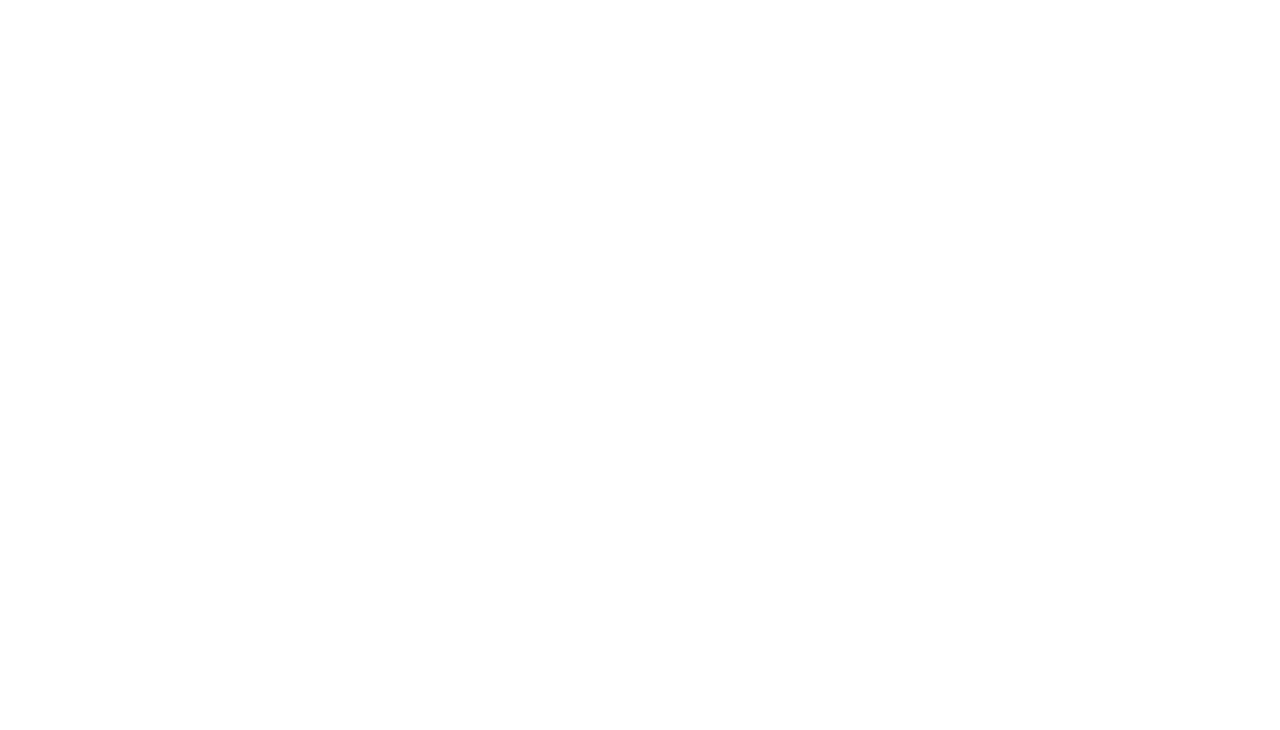
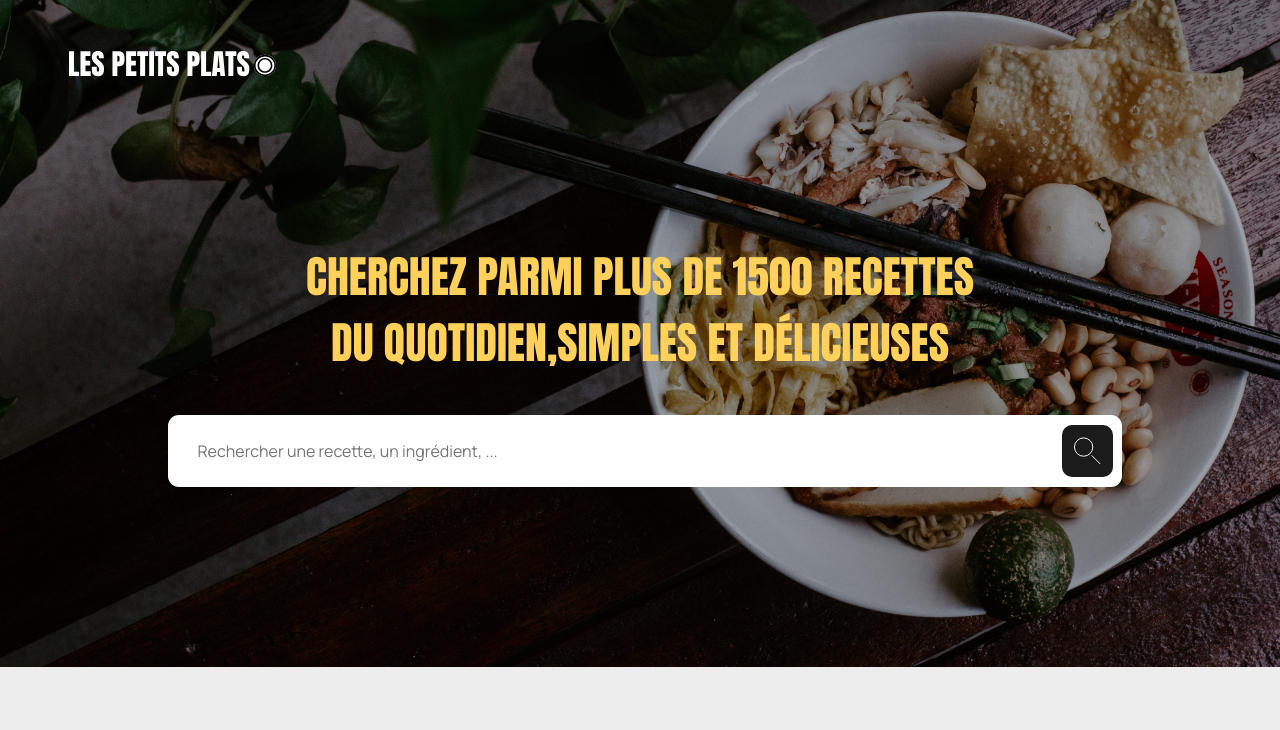
Before and after one commit to yusin99/lespetitsplats, a plain HTML site: page index.html in a window 1280 px wide. Drawn offline with Linux system fonts and the light colour scheme.

Commit message:
Creating the header of the main page

```diff
--- /dev/null
+++ b/assets/css/header-section.css
@@ -0,0 +1,83 @@
+.header-container {
+    position: absolute;
+    height: 100%;
+    padding: 51px 69px;
+    width: 100%;
+}
+
+.header-body {
+    height: 100%;
+    display: flex;
+    align-items: center;
+    justify-content: center;
+    gap: 40px;
+    flex-direction: column;
+}
+
+.header-body form input[type="text"] {
+    padding: 0 30px;
+    width: 100%;
+    height: 72px;
+    padding-right: 70px;
+    font-size: 16px;
+    border: none;
+    border-radius: 11px;
+    max-width: 954px;
+}
+
+.header-body form {
+    display: flex;
+    align-items: center;
+    justify-content: center;
+    width: 100%;
+}
+
+.header-body form button img {
+    height: 28px;
+    transition: filter 0.7s ease-in-out;
+    width: 27px;
+}
+
+.header-body form button {
+    cursor: pointer;
+    margin-left: -60px;
+    width: 51px;
+    height: 52px;
+    display: flex;
+    justify-content: center;
+    align-items: center;
+    background-color: var(--black);
+    border: none;
+    border-radius: 10px;
+    transition: background-color 0.7s ease-in-out;
+}
+
+.header-body form button:hover > img {
+    filter: brightness(0) saturate(0%);
+}
+
+.header-body form button:hover {
+    background-color: var(--yellow);
+}
+
+.header-body h2 {
+    font-family: "Anton", sans-serif;
+    color: var(--yellow);
+    font-size: 44px;
+    font-weight: 400;
+    text-align: center;
+    width: 100%;
+    max-width: 700px;
+}
+
+header > img {
+    width: 100%;
+    object-fit: cover;
+    height: 100%;
+}
+
+header {
+    height: 667px;
+    width: 100%;
+    position: relative;
+}
--- /dev/null
+++ b/assets/css/style.css
@@ -0,0 +1,38 @@
+@import url('https://fonts.googleapis.com/css2?family=Anton&family=Manrope:wght@400;500;700&display=swap');
+
+:root {
+	--yellow: #FFD15B;
+	--black: #1B1B1B;
+	--light-grey: #C6C6C6;
+	--background-color: #FAFAFA;
+	--grey_main: #7A7A7A;
+	--grey: #EDEDED;
+}
+
+* {
+	padding: 0;
+	margin: 0;
+
+	font-family: 'Manrope', sans-serif;
+	color: var(--black);
+
+	box-sizing: border-box;
+}
+
+body {
+	background-color: var(--grey);
+}
+
+a {
+	text-decoration: none;
+}
+
+main {
+	padding: 30px;
+	margin: 0 auto;
+	max-width: 1750px;
+	width: 100%;
+	display: flex;
+	flex-direction: column;
+	justify-content: center;
+}
--- a/index.html
+++ b/index.html
@@ -1,11 +1,40 @@
 <!DOCTYPE html>
-<html lang="en">
-<head>
-    <meta charset="UTF-8">
-    <meta name="viewport" content="width=device-width, initial-scale=1.0">
-    <title>LES PETITS PLATS</title>
-</head>
-<body>
+<html>
+    <head>
+        <meta charset="utf-8" />
+        <meta http-equiv="X-UA-Compatible" content="IE=edge" />
+        <title>LES PETITS PLATS</title>
+        <meta name="description" content="" />
+        <meta name="viewport" content="width=device-width, initial-scale=1" />
+        <link rel="stylesheet" href="./assets/css/style.css" />
+        <link rel="stylesheet" href="./assets/css/header-section.css" />
+    </head>
 
-</body>
+    <body>
+        <header>
+            <div class="header-container">
+                <img src="./assets/images/Logo.svg" alt="logo" />
+                <div class="header-body">
+                    <h2>
+                        CHERCHEZ PARMI PLUS DE 1500 RECETTES DU
+                        QUOTIDIEN,SIMPLES ET DÉLICIEUSES
+                    </h2>
+                    <form>
+                        <input
+                            type="text"
+                            name="search"
+                            id="search"
+                            placeholder="Rechercher une recette, un ingrédient, ..."
+                        />
+                        <button>
+                            <img src="./assets/images/Loupe.svg" alt="Loupe" />
+                        </button>
+                    </form>
+                </div>
+            </div>
+            <img src="./assets/images/background.jpg" alt="Background header" />
+        </header>
+
+        <main></main>
+    </body>
 </html>
```
